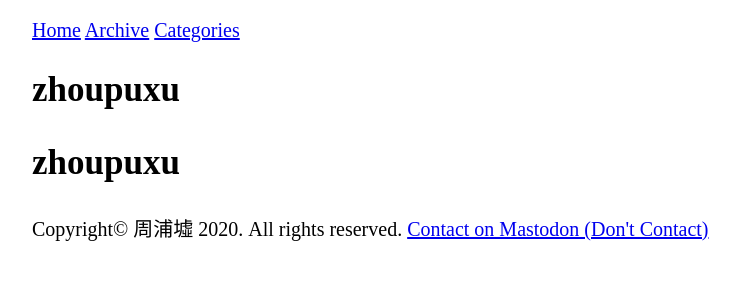
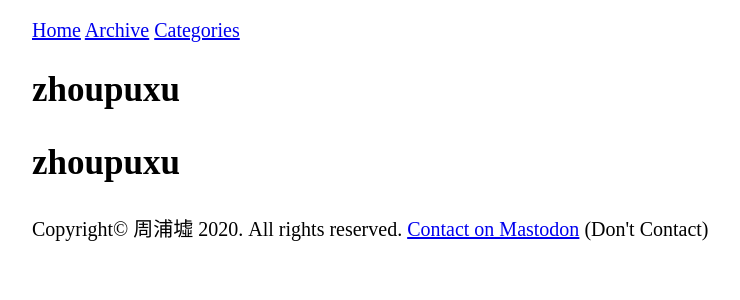
Before and after one commit to ArcticHayasi/zhoupuxu, a Jekyll site: the page built from README.md, in a window 1280 px wide. Shown: the top 300 px of the page, without its empty margins (18-758 px from the left). Built offline with Jekyll 4.4.1, drawn with Linux system fonts in a browser that asks for light colours; some web fonts are replaced; our own code applies the rules of GitHub Pages for plain Markdown files; part of the change alters nothing that is shown.

```diff
--- a/_layouts/default.html
+++ b/_layouts/default.html
@@ -16,7 +16,7 @@
       {{ content }}
     </section>
     <footer>
-      <p>Copyright© {{site.author.name}} 2020. All rights reserved. <a href="http://slashine.onl/@ArcticZPX">Contact on Mastodon (Don't Contact)</a></p>
+      <p>Copyright© {{site.author.name}} 2020. All rights reserved. <a href="http://slashine.onl/@ArcticZPX">Contact on Mastodon</a> (Don't Contact)</p>
     </footer>
   </body>
 </html>
```
